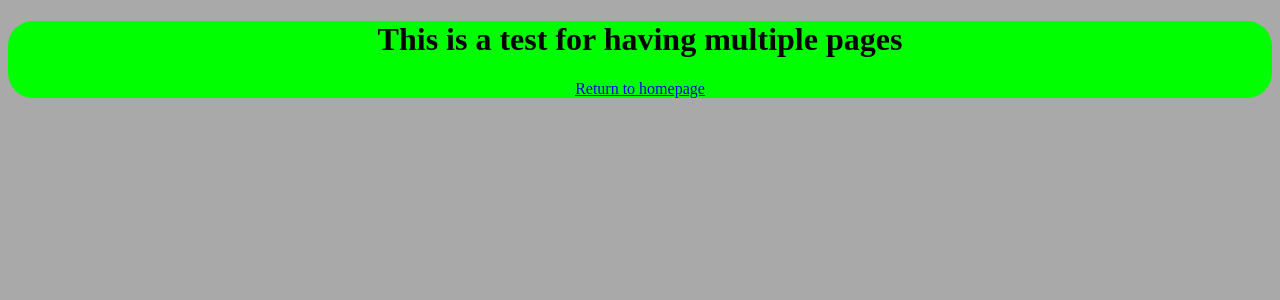
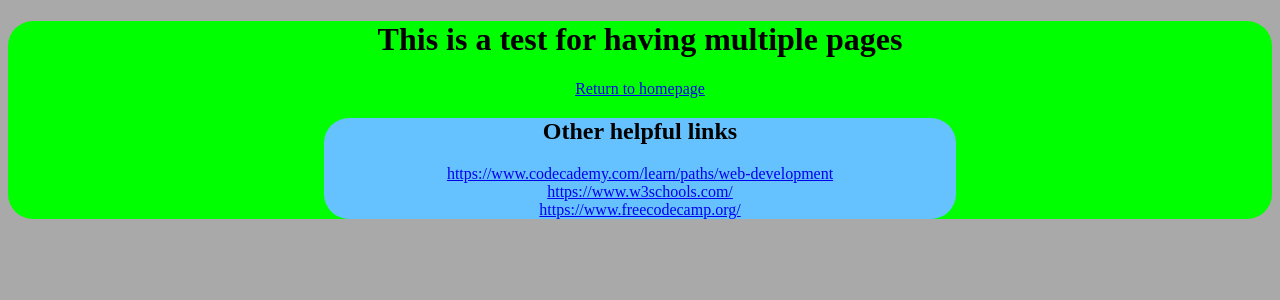
Before and after one commit to Dravani/HypeHS-2020, a PHP site: page /testpage1.html in a window 1280 px wide. Shown: the top 300 px of the page. Run offline with PHP 8.4, Linux system fonts and the light colour scheme.

Commit message:
Additional Resources
Added some resources for us on a second page for easy access if we are working on the website and want to go and look for some stuff. Freecodecamp.org is kinda like codecademy.

```diff
--- a/stylesheet.css
+++ b/stylesheet.css
@@ -1,6 +1,7 @@
 div {
     text-align: center;
     border-radius: 25px;
+    margin: auto;
 }
 
 div.a {
@@ -9,6 +10,10 @@ div.a {
 div.b {
     background-color: #00ff00;
 }
+div.c {
+    width: 50%;
+}
+
 
 img {
     border-radius: 100px;
--- a/testpage1.html
+++ b/testpage1.html
@@ -10,10 +10,22 @@
 
 <body>
 
-    <div class='b'>
+    <div class="b">
         <h1>This is a test for having multiple pages</h1>
         <a href="homepage.html">Return to homepage</a>
+
+
+        <div class="a c">
+            <h2>Other helpful links</h2>
+            <a href="https://www.codecademy.com/learn/paths/web-development" target="_blank">https://www.codecademy.com/learn/paths/web-development</a>
+            <br>
+            <a href="https://www.w3schools.com/" target="_blank">https://www.w3schools.com/</a>
+            <br>
+            <a href="https://www.freecodecamp.org/" target="_blank">https://www.freecodecamp.org/</a>
+        </div>
+
     </div>
+
 
 </body>
 
```
